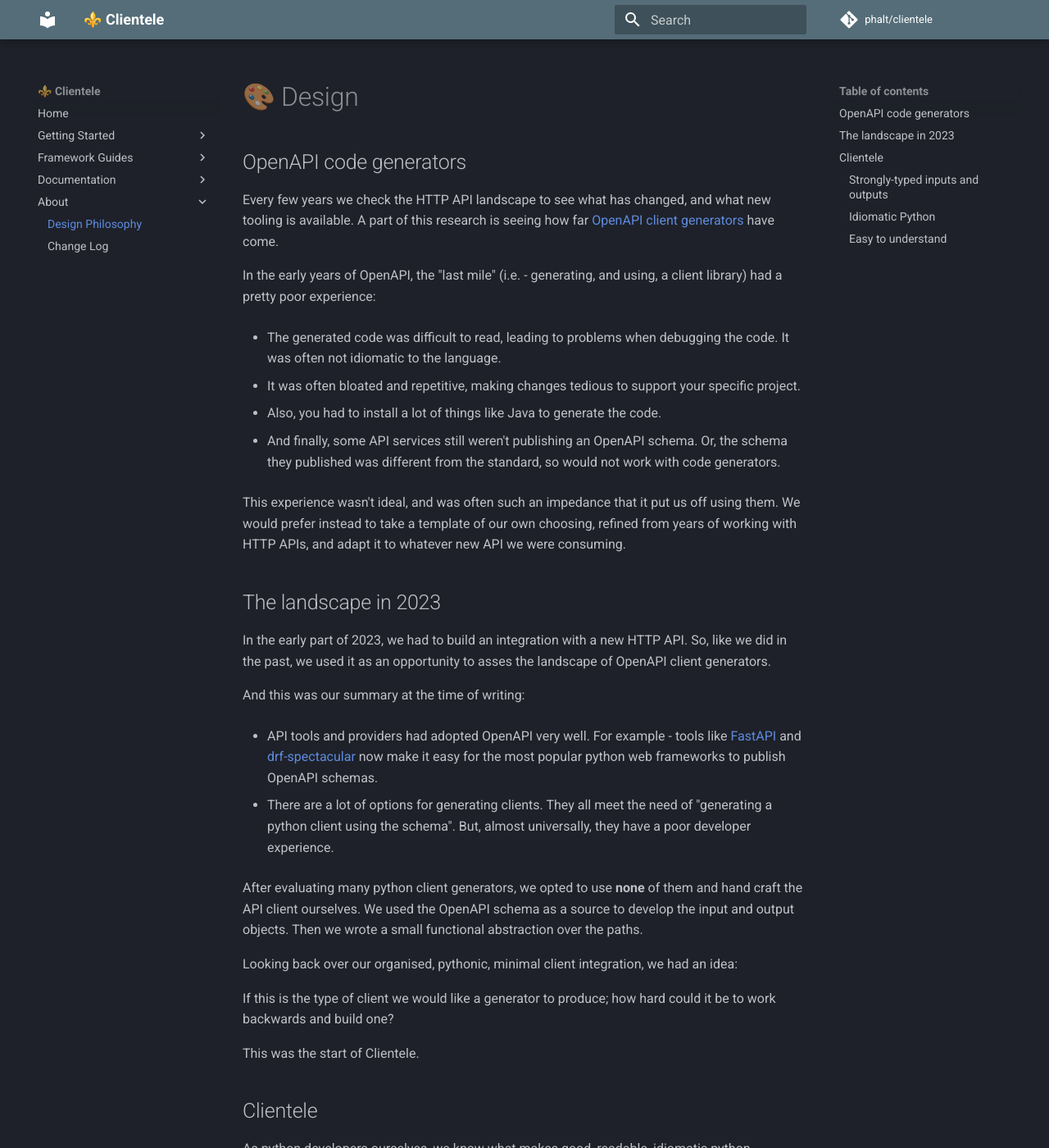
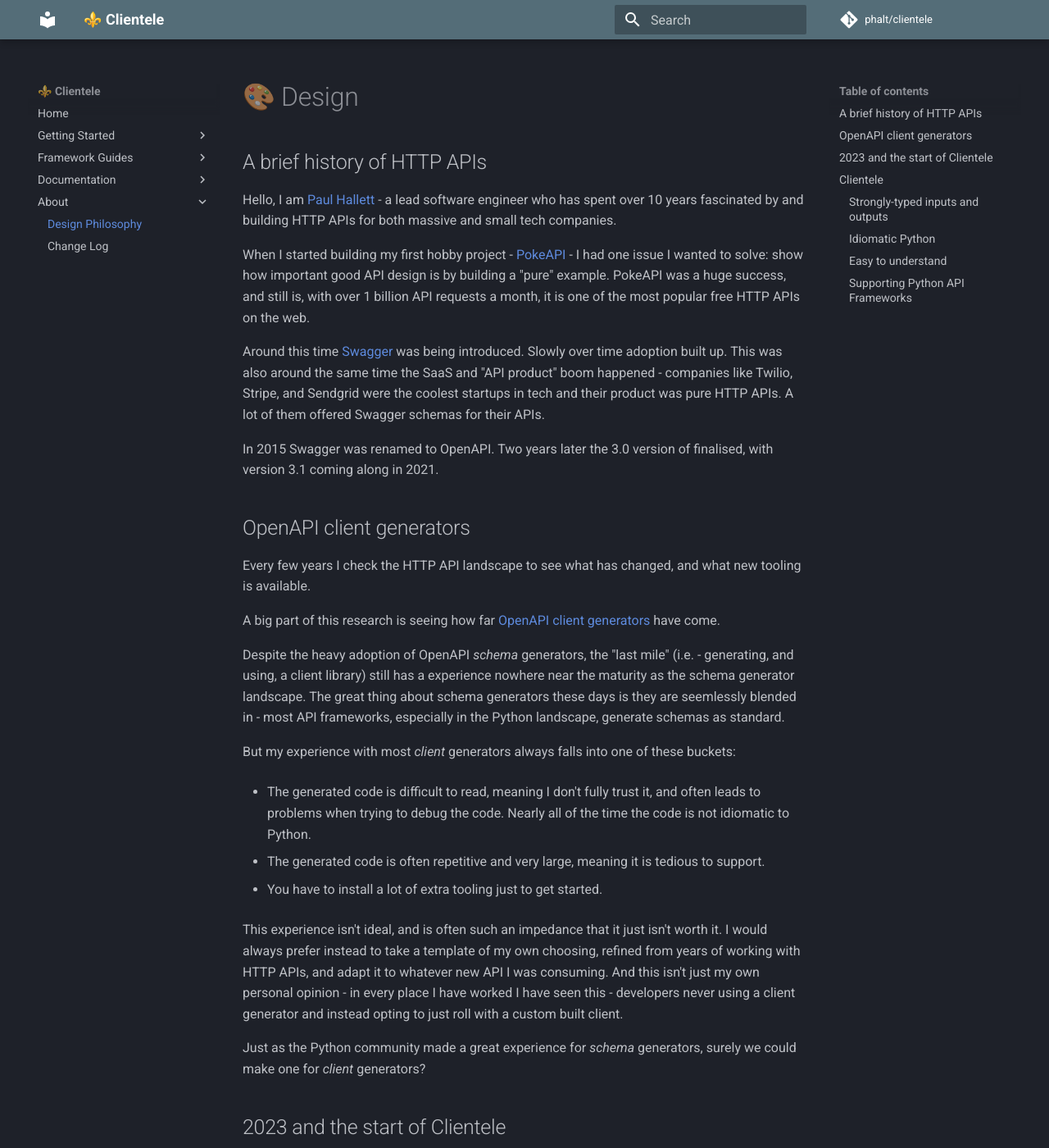
Before and after one commit to phalt/clientele, an MkDocs documentation site: the page built from docs/design.md, in a window 1280 px wide and 1400 px high. Shown: the whole window at 82% size. Built offline with MkDocs 1.6.1 and Material for MkDocs 9.7.7, drawn with Linux system fonts in a browser that asks for light colours; comment, search, counter and statistics services are not loaded; some of the changed text lies outside the part shown.

Commit message:
Docs updates

```diff
--- a/docs/design.md
+++ b/docs/design.md
@@ -1,24 +1,40 @@
 # 🎨 Design
 
-## OpenAPI code generators
+## A brief history of HTTP APIs
 
-Every few years we check the HTTP API landscape to see what has changed, and what new tooling is available. A part of this research is seeing how far [OpenAPI client generators](https://www.openapis.org/) have come.
+Hello, I am [Paul Hallett](https://paulwrites.software) - a lead software engineer who has spent over 10 years fascinated by and building HTTP APIs for both massive and small tech companies.
 
-In the early years of OpenAPI, the "last mile" (i.e. - generating, and using, a client library) had a pretty poor experience:
+When I started building my first hobby project - [PokeAPI](https://pokeapi.co) - I had one issue I wanted to solve: show how important good API design is by building a "pure" example. PokeAPI was a huge success, and still is, with over 1 billion API requests a month, it is one of the most popular free HTTP APIs on the web.
 
-* The generated code was difficult to read, leading to problems when debugging the code. It was often not idiomatic to the language.
+Around this time [Swagger](https://swagger.io/) was being introduced. Slowly over time adoption built up. This was also around the same time the SaaS and "API product" boom happened - companies like Twilio, Stripe, and Sendgrid were the coolest startups in tech and their product was pure HTTP APIs. A lot of them offered Swagger schemas for their APIs.
 
-* It was often bloated and repetitive, making changes tedious to support your specific project.
+In 2015 Swagger was renamed to OpenAPI. Two years later the 3.0 version of finalised, with version 3.1 coming along in 2021.
 
-* Also, you had to install a lot of things like Java to generate the code.
+## OpenAPI client generators
 
-* And finally, some API services still weren't publishing an OpenAPI schema. Or, the schema they published was different from the standard, so would not work with code generators.
+Every few years I check the HTTP API landscape to see what has changed, and what new tooling is available.
 
-This experience wasn't ideal, and was often such an impedance that it put us off using them. We would prefer instead to take a template of our own choosing, refined from years of working with HTTP APIs, and adapt it to whatever new API we were consuming.
+A big part of this research is seeing how far [OpenAPI client generators](https://www.openapis.org/) have come.
 
-## The landscape in 2023
+Despite the heavy adoption of OpenAPI _schema_ generators, the "last mile" (i.e. - generating, and using, a client library) still has a experience nowhere near the maturity as the schema generator landscape. The great thing about schema generators these days is they are seemlessly blended in - most API frameworks, especially in the Python landscape, generate schemas as standard.
 
-In the early part of 2023, we had to build an integration with a new HTTP API. So, like we did in the past, we used it as an opportunity to asses the landscape of OpenAPI client generators.
+But my experience with most _client_ generators always falls into one of these buckets:
+
+* The generated code is difficult to read, meaning I don't fully trust it, and often leads to problems when trying to debug the code. Nearly all of the time the code is not idiomatic to Python.
+
+* The generated code is often repetitive and very large, meaning it is tedious to support.
+
+* You have to install a lot of extra tooling just to get started.
+
+This experience isn't ideal, and is often such an impedance that it just isn't worth it. I would always prefer instead to take a template of my own choosing, refined from years of working with HTTP APIs, and adapt it to whatever new API I was consuming. And this isn't just my own personal opinion - in every place I have worked I have seen this - developers never using a client generator and instead opting to just roll with a custom built client.
+
+Just as the Python community made a great experience for _schema_ generators, surely we could make one for _client_ generators?
+
+## 2023 and the start of Clientele
+
+In the early part of 2023, I had to build an integration with a new HTTP API.
+
+So, like I did in the past, I used it as an opportunity to asses the landscape of OpenAPI client generators.
 
 And this was our summary at the time of writing:
 
@@ -26,23 +42,25 @@
 
 * There are a lot of options for generating clients. They all meet the need of "generating a python client using the schema". But, almost universally, they have a poor developer experience.
 
-After evaluating many python client generators, we opted to use **none** of them and hand craft the API client ourselves. We used the OpenAPI schema as a source to develop the input and output objects.  Then we wrote a small functional abstraction over the paths.
+After evaluating many python client generators, I opted to use **none** of them and instead hand craft the API client myself. I used the OpenAPI schema as a source to develop the input and output objects. Then I wrote a small functional abstraction over the paths.
 
-Looking back over our organised, pythonic, minimal client integration, we had an idea:
+Looking back over my organised, pythonic, minimal client integration, I had an idea:
 
-If this is the type of client we would like a generator to produce; how hard could it be to work backwards and build one?
+> If this is the type of client I would like a client generator to produce; how hard could it be to work backwards and generate this layout?
+
+The schema became my input. The client I had just made became my output. I had all the parts I needed to start a project.
 
 This was the start of Clientele.
 
 ## Clientele
 
-As python developers ourselves, we know what makes good, readable, idiomatic python.
+As a python developer I know what makes good, readable, idiomatic python.
 
-We also feel like we have a grasp on the best tools to be using in our python projects.
+I also feel like I have a pretty good grasp on the best tools to be using in our python projects as I'm involved in the community and constantly trying out new stuff.
 
-By starting with a client library that we _like_ to use, and working backwards, we were able to build a client generator that produced something that python developers actually wanted.
+By starting with a client library that I like to use, and working backwards, I was able to build a client generator that produced something that I felt that python developers actually wanted.
 
-But what is it exactly that we aimed to do with Clientele, why is this the OpenAPI Python client that you should use?
+But why is _this_ the OpenAPI Python client that I think everyone should use?
 
 ### Strongly-typed inputs and outputs
 
@@ -50,19 +68,21 @@
 
 This means you can build strongly-typed interfaces to the API. This helps to solve some common niggles when using an API - such as casting a value to a string when it should be an integer.
 
-With Clientele, we opted to use [Pydantic](https://docs.pydantic.dev/latest/) to build the models from the OpenAPI schema.
+With Clientele, I opted to use [Pydantic](https://docs.pydantic.dev/latest/) to build the models from the OpenAPI schema.
 
-Pydantic doesn't only describe the shape of an object, it also validates the attributes. If an API sends back the wrong attributes at runtime, Pydantic will error and provide a detailed description of what went wrong.
+Pydantic doesn't only describe the shape of an object, it also validates the attributes. If an API sends back the wrong attributes at runtime, Pydantic will error and provide a detailed description of what went wrong. It's also super fast.
 
 ### Idiomatic Python
 
-A lot of the client generators we tested produced a lot of poor code.
+A lot of the client generators I tested produced a lot of obtuse and hard to read code.
 
-It was clear in a few cases that the client generator was built without understanding or knowledge of good [Python conventions](https://realpython.com/lessons/zen-of-python/).
+It was clear in a few cases that the client generator was built without understanding or knowledge of good [Python conventions](https://realpython.com/lessons/zen-of-python/). Usually these client generators offered output in hundreds of programming languages, so they didn't dedicate any time to making the developer experience great in any of them.
 
-We also discovered more than one client generator that would work by reading a file at runtime. This is cool engineering, but it's impractical to use. When you develop with these clients, the available functions and objects don't exist and you can't use an IDE's autocomplete feature.
+I also discovered more than one client generator that would work by reading a file at runtime. This is cool engineering, but it is impractical to use. When you develop with these clients, the available functions and objects don't exist until the code is running, and you can't use an IDE's autocomplete feature.
 
-Clientele set out to be as pythonic as possible. We use modern tools, idiomatic conventions, and provide some helpful bonuses like [Black](https://github.com/psf/black/) auto-formatting.
+Clientele sets out to be as pythonic as possible.
+
+It uses modern tools, idiomatic conventions, and provide some helpful bonuses like [Ruff](https://github.com/astral-sh/ruff) auto-formatting.
 
 ### Easy to understand
 
@@ -70,12 +90,20 @@
 
 A lot of the other client generators make obscure or obtuse code that is hard to pick apart and debug.
 
-Now, there's a suggestion that developers shouldn't _have to_ look at this, and that's fair. But the reality doesn't match that expectation. Personally, we like to know what generated code is doing. We want to trust that it will work, and that we can adapt around it if needed. An interesting quirk of any code generator is you can't always inspect the source when evaluating whether to use it. Any other tool - you'd just go to GitHub and have a read around, but you can't with code generators.
+Now, there's a suggestion that developers _shouldn't have to_ look at this, and that's fair.
+
+But the reality doesn't match that expectation. Personally, I like to know what generated code is doing. I want to trust that it will work, and that I can adapt around it if needed. An interesting quirk of any code generator is you can't always inspect the source when evaluating whether to use it. Any other tool - you'd just go to GitHub and have a read around, but you can't with code generators.
 
 So the code that is generated needs to be easy to understand.
 
 Clientele doesn't do any tricks, or magic, or anything complex. The generated code has documentation and is designed to be readable. It is only a small layer on top of already well established tools, such as [HTTPX](https://github.com/encode/httpx).
 
-In fact, we have some generated clients in our [project repository](https://github.com/phalt/clientele/tree/main/tests) so you can see what it looks like. We even have example [tests](https://github.com/phalt/clientele/blob/main/tests/test_generated_client.py) for you to learn how to integrate with it.
+In fact, I have some generated clients in our [project repository](https://github.com/phalt/clientele/tree/main/tests) so you can see what it looks like. We even have example [tests](https://github.com/phalt/clientele/blob/main/tests/test_generated_client.py) for you to learn how to integrate with it.
 
-It is that way because we know you will need to inspect it in the future. We want you to know that this is a sane and sensible tool.
+It is that way because I know you will need to inspect it in the future. I want you to know that this is a sane and sensible tool.
+
+### Supporting Python API Frameworks
+
+The python ecosystem for API frameworks is very rich and mature. I love the options we have to build APIs with. I wanted to focus on supporting this ecosystem specifically because of how much I love the tooling, but also because it means I can focus on doing one thing great: client generation that specifically supports Python API frameworks.
+
+You'll see in the project documentation that we explain how to use common API frameworks like FastAPI, Django REST Framework and Django-ninja, and the project even has [client and server examples](https://github.com/phalt/clientele/tree/main/server_examples) to help demonstrate and prove it's usefulness.
```
Also changed, not shown: CHANGELOG.md (+1 -0 lines), docs/CHANGELOG.md (+4 -1 lines).
